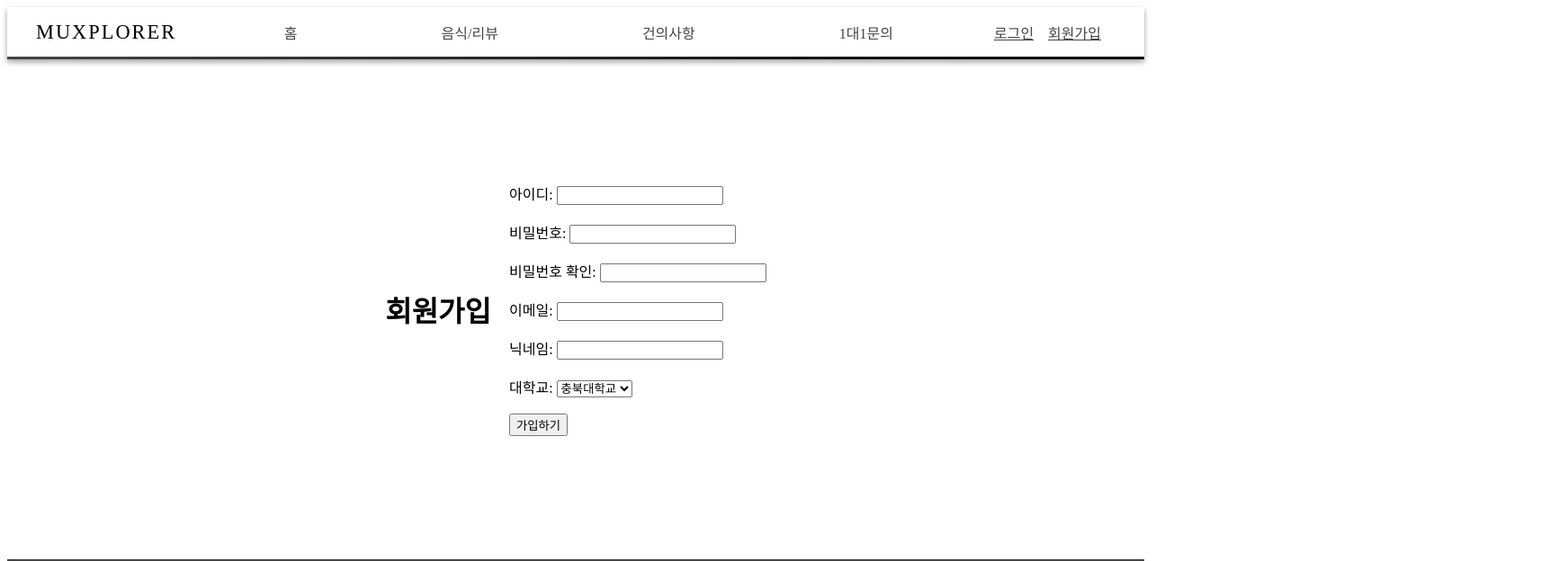
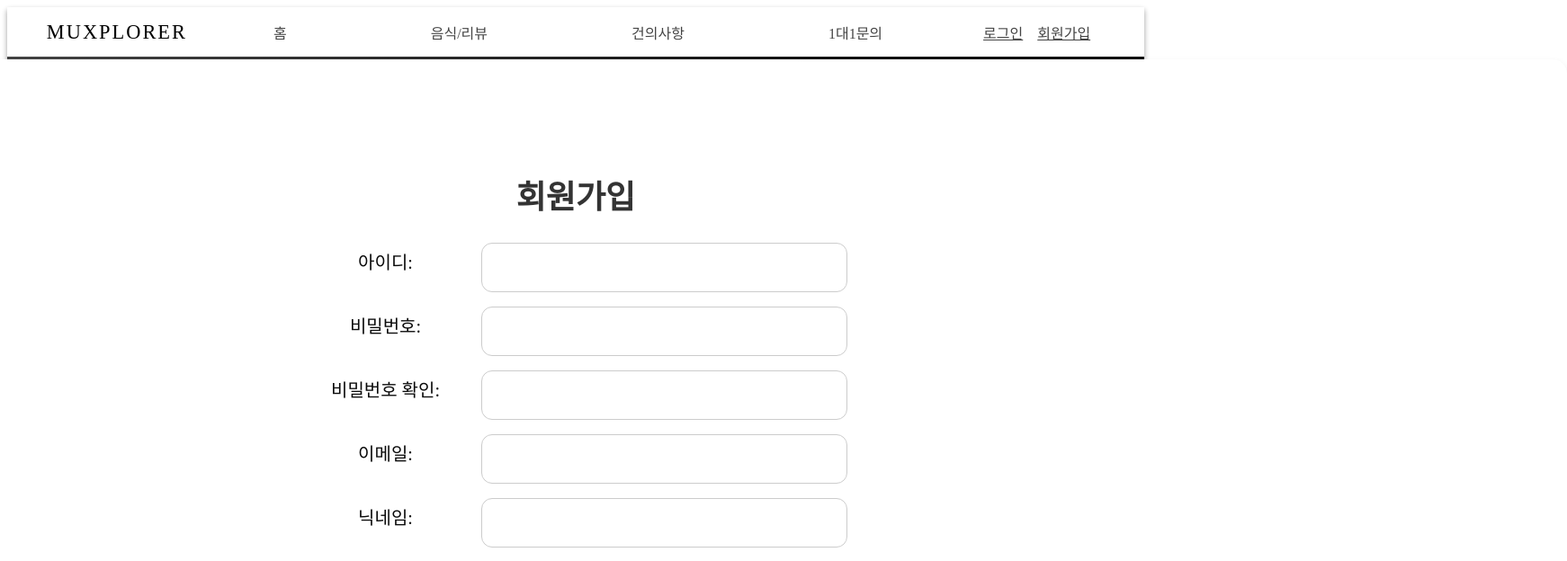
Before and after one commit to chungbukUniv-web-project-team/Muxplorer, a React (Create React App) app in the folder frontend/: page /signup in a window 1280 px wide. Shown: the top 624 px of the page at 90% size, 1742 px wide, since content can reach past the window. Built offline with nearby package versions, Linux system fonts and the light colour scheme; no server answers.

Commit message:
* 로그인폼, 회원가입폼 프론트엔드 추가 * 로그인시 헤더에 닉네임 표시

```diff
--- a/frontend/package.json
+++ b/frontend/package.json
@@ -11,7 +11,7 @@
     "react": "^18.2.0",
     "react-dom": "^18.2.0",
     "react-router-dom": "^6.15.0",
-    "react-scripts": "5.0.1",
+    "react-scripts": "^5.0.1",
     "styled-components": "^6.0.7",
     "web-vitals": "^2.1.4"
   },
--- a/frontend/src/App.js
+++ b/frontend/src/App.js
@@ -5,9 +5,7 @@ import Home from './pages/Home';
 import LoginForm from './pages/loginform/LoginForm';
 import SignupForm from './pages/signupform/SignupForm';
 
-import Header from './components/header/Header';
 import Footer from './components/footer/Footer';
-import Nav from './components/nav/Nav';
 import ProposalList from "./pages/proposal/ProposalList";
 import Proposal from "./pages/proposal/Proposal";
 import WriteProposal from "./pages/proposal/WriteProposal";
@@ -18,7 +16,6 @@ function App() {
     return (
         <div>
             <HeaderContainer/>
-
             <Routes>
                 <Route path="/" element={<Home/>}/>
                 <Route path="/login" element={<LoginForm/>}/>
--- a/frontend/src/components/header/Header.js
+++ b/frontend/src/components/header/Header.js
@@ -23,6 +23,7 @@ const WhiteBackground = styled.div`
 
 // 해더의 내용
 const HeaderContents = styled.div`
+    whiteSpace: "nowrap"
     width: 1200px;
     height: 55px;
     display: flex;
--- a/frontend/src/components/nav/Nav.js
+++ b/frontend/src/components/nav/Nav.js
@@ -2,48 +2,39 @@ import React, { useState, useEffect } from 'react';
 
 function Nav() {
     const [isLoggedIn, setIsLoggedIn] = useState(false);
-    const [username, setUsername] = useState("");
+    const [nickname, setNickname] = useState(""); // 변경: username -> nickname
 
     useEffect(() => {
         // Check if user is logged in by checking the accessToken in local storage
         const accessToken = localStorage.getItem("accessToken");
         if (accessToken) {
             setIsLoggedIn(true);
-            const payload = parseJwt(accessToken); // Decoding JWT payload
-            if (payload && payload.username) {
-                setUsername(payload.username);
+
+            // Get nickname from local storage
+            const storedNickname = localStorage.getItem("nickname");
+            if (storedNickname) {
+                setNickname(storedNickname);
             }
         }
     }, []);
 
     const handleLogout = () => {
-        localStorage.removeItem("accessToken");
+        localStorage.clear(); // Remove nickname from local storage
         setIsLoggedIn(false);
-        setUsername("");
-    };
-
-    // Function to decode JWT payload
-    const parseJwt = (token) => {
-        try {
-            const base64Url = token.split('.')[1];
-            const base64 = base64Url.replace(/-/g, '+').replace(/_/g, '/');
-            const jsonPayload = decodeURIComponent(atob(base64).split('').map(c => {
-                return '%' + ('00' + c.charCodeAt(0).toString(16)).slice(-2);
-            }).join(''));
-
-            return JSON.parse(jsonPayload);
-        } catch (error) {
-            console.error("Error decoding JWT payload:", error);
-            return null;
-        }
+        alert("로그아웃 되었습니다.");
+        window.location.reload(); // 새로고침 실행
+        setNickname(""); // 변경: setUsername -> setNickname
     };
 
     return (
-        <nav style={{padding: "1rem", display: "flex", justifyContent: "flex-end", alignItems: "center" }}>
+        <nav style={{ padding: "1rem", display: "flex", justifyContent: "flex-end", alignItems: "center" }}>
             {isLoggedIn ? (
                 <>
-                    <p style={{ color: "#444", marginRight: "1rem" }}>{`${username} 님 환영합니다`}</p>
-                    <button onClick={handleLogout} style={{ color: "#fff", border: "none", background: "transparent", cursor: "pointer" }}>로그아웃</button>
+                    <p style={{ color: "#444", marginRight: "14px",marginTop: "0",marginBottom: "0", fontSize: "16px", whiteSpace: "nowrap", textOverflow: "ellipsis" }}>
+                        {`${nickname} 님 환영합니다`}
+                    </p>
+                    <button onClick={handleLogout} style={{ color: "#080808", border: "none", background: "transparent", cursor: "pointer",textOverflow: "ellipsis",fontSize: "16px", // 버튼 폰트 크기 키우기
+        textDecoration: "underline"}}>로그아웃</button>
                 </>
             ) : (
                 <>
--- a/frontend/src/pages/loginform/LoginForm.js
+++ b/frontend/src/pages/loginform/LoginForm.js
@@ -1,11 +1,12 @@
-import React, {useState, useEffect} from 'react';
+
+// export default LoginForm;
+import React, { useState, useEffect } from 'react';
+import { useNavigate } from 'react-router-dom';
 import './LoginFormCss.css';
 import axios from "axios";
-import Token from "../../components/Token";
 
 function LoginForm() {
-    // const apiUrl = "http://localhost:8000/user-service/api/login";
-    // const apiUrl = "http://localhost:11679/api/signup";
+    const navigate = useNavigate();
     const apiUrl = "http://220.125.53.144:8000/user-service/api/login";
 
     const [formData, setFormData] = useState({
@@ -16,7 +17,6 @@ function LoginForm() {
     const [isLoggedIn, setIsLoggedIn] = useState(false);
 
     useEffect(() => {
-        // Check if user is logged in (has access token)
         const accessToken = localStorage.getItem('accessToken');
         if (accessToken) {
             setIsLoggedIn(true);
@@ -43,73 +43,35 @@ function LoginForm() {
             }
         })
             .then(response => {
-                console.log(response.data)
-                console.log(response.headers["Accesstoken"])
-                console.log(response.headers)
-                localStorage.setItem("accessToken",response.data["accessToken"])
-                axios.get(apiUrl,Token(localStorage.getItem("accessToken")))
-                    .then(response=>console.log(response))
-                    .catch(error=>console.error(error))
+                localStorage.setItem("accessToken",response.data["accessToken"]);
+                localStorage.setItem("refreshToken",response.data["refreshToken"])
+                localStorage.setItem("username",response.data["username"]);
+                localStorage.setItem("id",response.data["id"]);
+                localStorage.setItem("nickname",response.data["nickname"]);
+                setIsLoggedIn(true);
+
+                setLoginMessage("로그인에 성공하셨습니다.");
+                setTimeout(() => {
+                    setLoginMessage("");
+                    navigate('/');
+                    window.location.reload();
+                }, 2000);
             })
-            .catch(error => console.error(error));
-
-        // fetch(apiUrl, {
-        //     method: "POST",
-        //     headers: {
-        //         "Content-Type": "application/json",
-        //     },
-        //     body: JSON.stringify({
-        //         username: formData.username,
-        //         password: formData.password,
-        //     }),
-        //     responseHeaders: true
-        // })
-        //     .then(response => response.json())
-        //     .then(response => {
-        //         response.headers.forEach(console.log);
-        //         const accessToken = response.headers.get("accessToken");
-        //         const refreshToken = response.headers.get("refreshToken");
-        //         console.log(accessToken, refreshToken);
-        //         if (response.status === 200) {
-        //             // Handle successful login here
-        //             setLoginMessage("로그인이 되었습니다");
-        //             const accessToken = response.headers.get("accessToken");
-        //             const refreshToken = response.headers.get("refreshToken");
-        //             console.log(accessToken, refreshToken);
-        //
-        //             localStorage.setItem("accessToken", accessToken);
-        //             localStorage.setItem("refreshToken", refreshToken);
-        //
-        //             response.headers.forEach((value, name) => {
-        //                 console.log(name, ":", value);
-        //             });
-        //
-        //             setIsLoggedIn(true);
-        //             // Redirect to root page
-        //             // window.location.href = "/";
-        //         } else if (response.status === 400) {
-        //             alert("유저정보가 올바르지 않습니다.")
-        //         } else {
-        //             setLoginMessage("로그인에 문제가 발생했습니다");
-        //         }
-        //     })
-        //     .catch(error => {
-        //         console.error("Error:", error);
-        //         setLoginMessage("로그인에 문제가 발생했습니다");
-        //     });
+            .catch(error => setLoginMessage("유저 정보가 올바르지 않습니다."));
     };
 
     const handleLogout = () => {
-        // Remove access token from local storage
-        localStorage.removeItem('accessToken');
+        localStorage.clear();
         setIsLoggedIn(false);
     };
 
     return (
         <div className="login-form-container">
+            <div className="login-box">
                 <h1>로그인</h1>
                 <form onSubmit={isLoggedIn ? handleLogout : handleLogin}>
-                <label htmlFor="username">아이디: </label>
+                    <div className="input-group">
+                        <label htmlFor="username">아이디</label>
                         <input
                             type="text"
                             id="username"
@@ -117,9 +79,11 @@ function LoginForm() {
                             value={formData.username}
                             onChange={handleChange}
                             required
-                /><br/><br/>
+                        />
+                    </div>
 
-                <label htmlFor="password">비밀번호: </label>
+                    <div className="input-group">
+                        <label htmlFor="password">비밀번호</label>
                         <input
                             type="password"
                             id="password"
@@ -127,11 +91,18 @@ function LoginForm() {
                             value={formData.password}
                             onChange={handleChange}
                             required
-                /><br/><br/>
+                        />
+                    </div>
 
-                <button type="submit">로그인</button>
+                    <button type="submit" className="login-button">로그인</button>
                 </form>
-            {loginMessage && <p style={{color: "green"}}>{loginMessage}</p>}
+                {loginMessage && <p className="login-message">{loginMessage}</p>}
+                {!isLoggedIn && (
+                    <p className="signup-link">
+                        아이디가 없으신가요? <a href="/signup">회원가입 하기</a>
+                    </p>
+                )}
+            </div>
         </div>
     );
 }
--- a/frontend/src/pages/loginform/LoginFormCss.css
+++ b/frontend/src/pages/loginform/LoginFormCss.css
@@ -1,10 +1,55 @@
 .login-form-container {
-    padding :"1rem";
-    display: flex;
-    justify-content: center;
-    align-items: center;
-    margin-block:226px;
-  }
-.login-form-container h1 {
-    margin-right: 20px;
+  display: flex;
+  justify-content: center;
+  align-items: center;
+  background-color: #f5f5f5;
 }
+.login-box {
+  padding: 100px;
+  padding-inline: 800px;
+  background-color: white;
+  border-radius: 16px;
+  box-shadow: 0 4px 8px rgba(0, 0, 0, 0.1);
+  text-align: center;
+}
+
+.login-box h1 {
+  font-size: 36px;
+  margin-bottom: 28px;
+  color: #333;
+}
+
+.input-group {
+  margin-bottom: 28px; /* 크기 조정 */
+}
+
+.input-group label {
+  display: block;
+  font-size: 20px; /* 크기 조정 */
+  color: #666;
+  margin-bottom: 14px; /* 크기 조정 */
+}
+
+.input-group input {
+  padding: 20px; /* 크기 조정 */
+  border: 1px solid #ccc;
+  border-radius: 12px; /* 크기 조정 */
+  font-size: 20px; /* 크기 조정 */
+  align-items: flex-start;
+  justify-content: center;
+}
+
+.login-button {
+  background-color: #007bff;
+  color: white;
+  border: none;
+  border-radius: 12px; /* 크기 조정 */
+  padding: 18px 24px; /* 크기 조정 */
+  font-size: 20px; /* 크기 조정 */
+  cursor: pointer;
+  transition: background-color 0.2s;
+}
+
+.login-button:hover {
+  background-color: #0056b3;
+}
--- a/frontend/src/pages/signupform/SignupForm.js
+++ b/frontend/src/pages/signupform/SignupForm.js
@@ -48,8 +48,10 @@ function SignupForm() {
 
     return (
         <div class="signup-form-container">
+            <div class="signup-box">
             <h1>회원가입</h1>
             <form onSubmit={handleSubmit}>
+            <div className="input-group">
                 <label htmlFor="username">아이디: </label>
                 <input
                     type="text"
@@ -59,7 +61,8 @@ function SignupForm() {
                     onChange={handleChange}
                     required
                 /><br /><br />
-
+            </div>
+            <div className="input-group">
                 <label htmlFor="password1">비밀번호: </label>
                 <input
                     type="password"
@@ -69,7 +72,8 @@ function SignupForm() {
                     onChange={handleChange}
                     required
                 /><br /><br />
-
+            </div>
+            <div className="input-group">
                 <label htmlFor="password2">비밀번호 확인: </label>
                 <input
                     type="password"
@@ -79,7 +83,8 @@ function SignupForm() {
                     onChange={handleChange}
                     required
                 /><br /><br />
-
+            </div>
+            <div className="input-group">
                 <label htmlFor="email">이메일: </label>
                 <input
                     type="email"
@@ -89,7 +94,8 @@ function SignupForm() {
                     onChange={handleChange}
                     required
                     /><br /><br />
-
+            </div>
+            <div className="input-group">
                 <label htmlFor="nickname">닉네임: </label>
                 <input
                     type="text"
@@ -99,7 +105,8 @@ function SignupForm() {
                     onChange={handleChange}
                     required
                 /><br /><br />
-
+            </div>
+            <div className="input-group">
                 <label htmlFor="university">대학교: </label>
                 <select
                     name="university"
@@ -111,9 +118,10 @@ function SignupForm() {
                     {/* 추가적인 대학교 옵션 추가 */}
                 </select>
                 <br /><br />
-
-                <button type="submit">가입하기</button>
+            </div>
+                <button type="submit" className="signup-button">가입하기</button>
             </form>
+            </div>
         </div>
     );
 }
--- a/frontend/src/pages/signupform/SignupFormCss.css
+++ b/frontend/src/pages/signupform/SignupFormCss.css
@@ -1,15 +1,60 @@
+/* SignupFormCss.css */
 .signup-form-container {
-    padding :"1rem";
-    display: flex;
-    justify-content: center;
-    align-items: center;
-    margin-block:137px;
-  }
+  display: flex;
+  justify-content: center;
+  align-items: center;
+  background-color: #f5f5f5;
 
-  .signup-form {
-    width: 300px;
-  }
+}
 
-.signup-form-container h1 {
-  margin-right: 20px;
+.signup-box {
+  padding: 100px;
+  padding-inline: 800px;
+  background-color: white;
+  border-radius: 16px;
+  box-shadow: 0 4px 8px rgba(0, 0, 0, 0.1);
+  text-align: center;
 }
+
+.signup-box h1 {
+  font-size: 36px;
+  margin-bottom: 28px;
+  color: #333;
+}
+
+.input-group {
+  display: flex;
+  align-items: center; /* Align the label and input vertically */
+  margin-bottom: 16px; /* Adjust the spacing between input groups */
+}
+
+.input-group label {
+  font-size: 20px;
+  color: #0a0a0a;
+  width: 180px; /* Adjust the width of the label */
+  margin-right: 16px; /* Add some space between label and input */
+}
+
+.input-group input,
+.input-group select {
+  /* flex: 1; Let the input take remaining width */
+  padding: 15px 70px;
+  border: 1px solid #ccc;
+  border-radius: 12px;
+  font-size: 20px;
+}
+
+.signup-button {
+  background-color: #007bff;
+  color: white;
+  border: none;
+  border-radius: 12px;
+  padding: 18px 24px;
+  font-size: 20px;
+  cursor: pointer;
+  transition: background-color 0.2s;
+}
+
+.signup-button:hover {
+  background-color: #0056b3;
+}
```
Also changed, not shown: 1 other file (tests, documents, lock files or other folders). Lines whose indentation alone changed are shown as unchanged.
